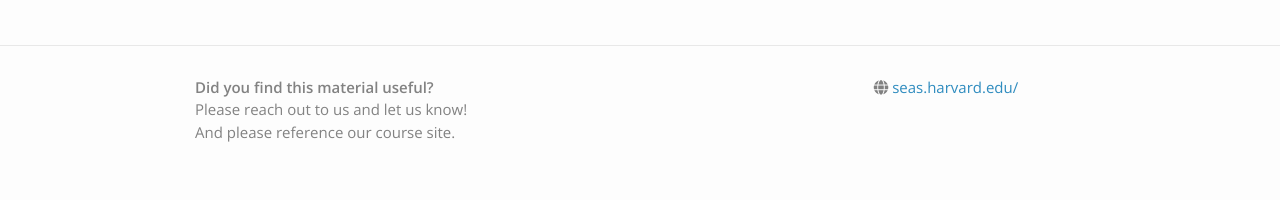
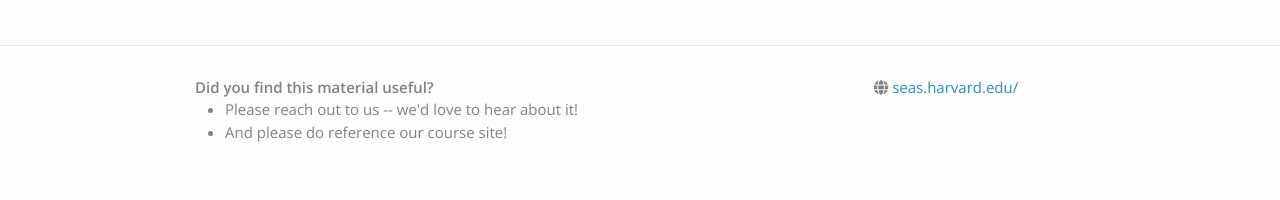
Before and after one commit to yanivyacoby/harvard-cs290, a Jekyll site: the page built from index.md, in a window 1280 px wide. Shown: the part 2106-2306 px from the top of the page. Built offline with Jekyll 4.4.1, drawn with Linux system fonts in a browser that asks for light colours; nearby versions of some CDN libraries.

Commit message:
Update footer.html

```diff
--- a/_includes/footer.html
+++ b/_includes/footer.html
@@ -8,10 +8,11 @@
 
 <!-- {{ site.address | newline_to_br  }} -->
         <strong>Did you find this material useful?</strong>
-        <br/>
-        Please reach out to us and let us know!
-        <br/>
-        And please reference our course site.
+        <ul>
+          <li>Please reach out to us -- we'd love to hear about it!</li>
+          <li>And please do reference our course site!</li>
+        </ul>
+
       </div>
 
       <div class="footer-col  footer-col-2">
```
